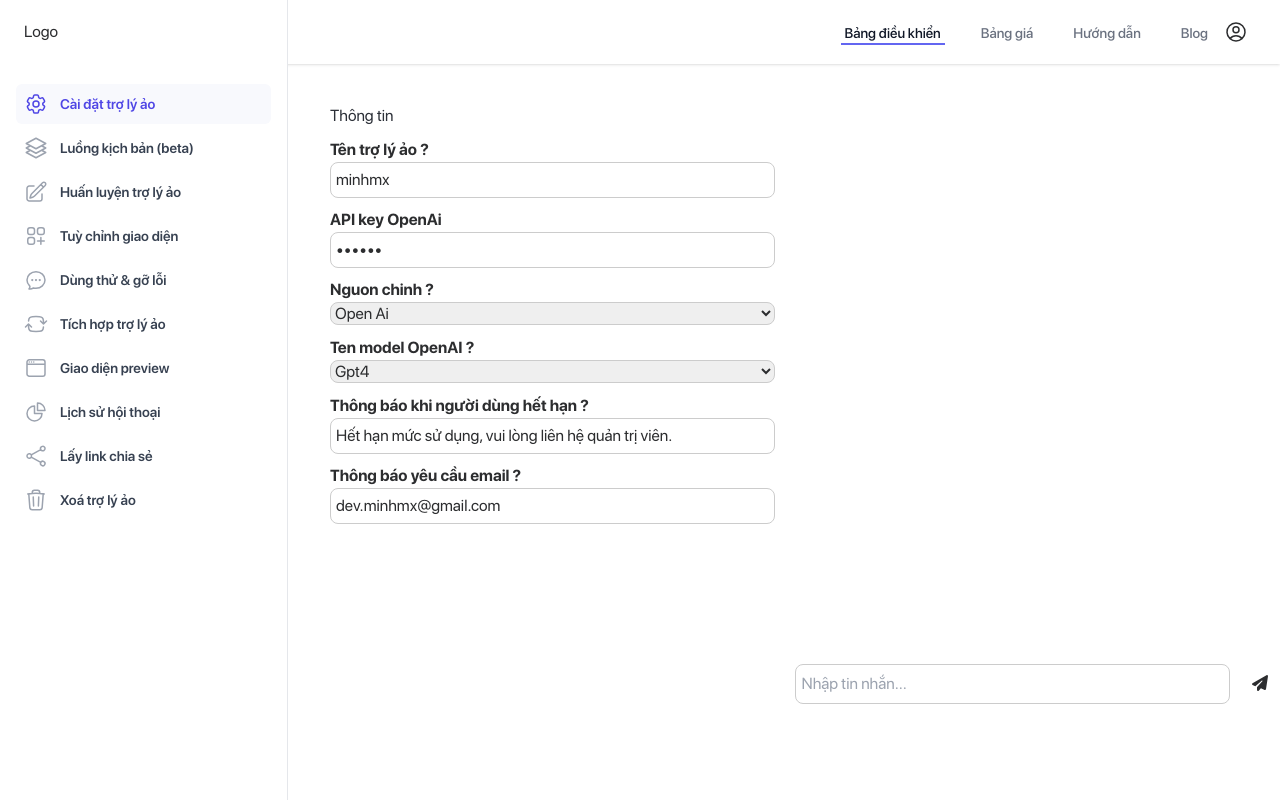
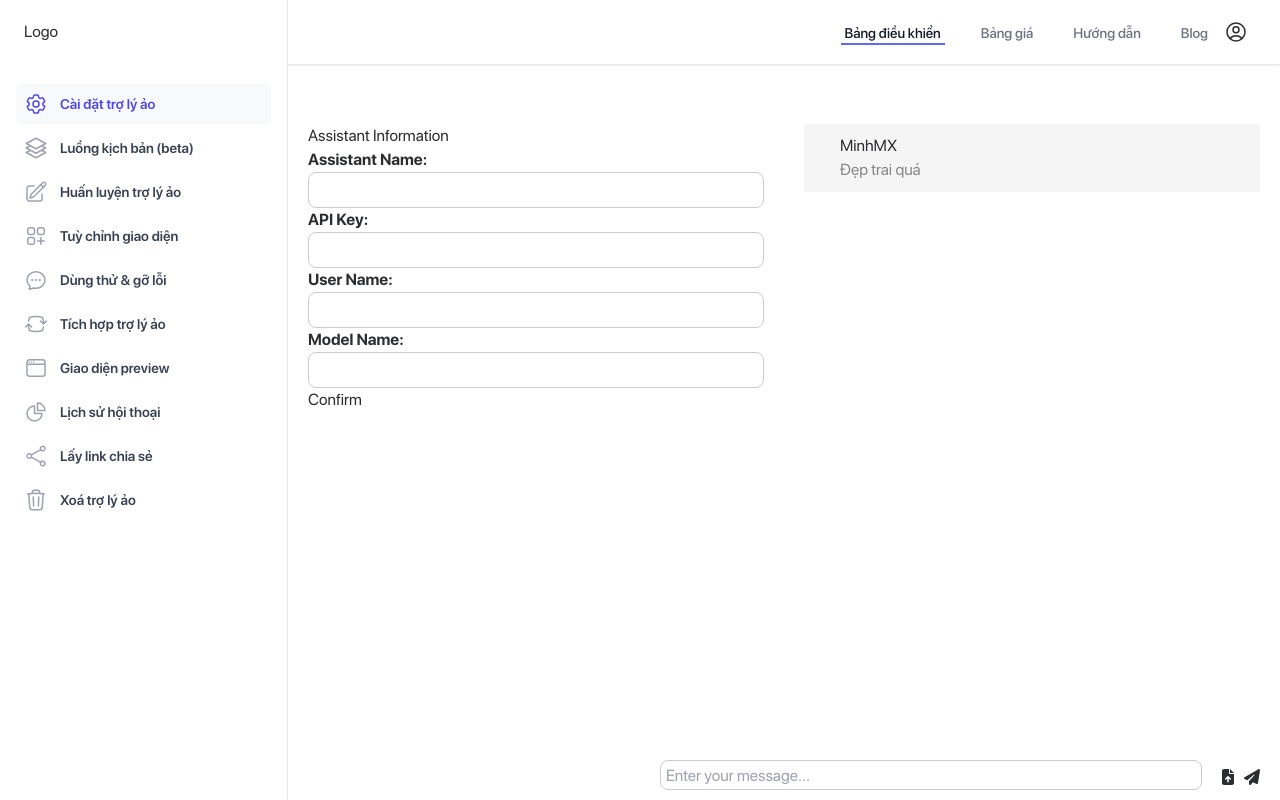
Before and after one commit to huanhust1998/chatbot-platform, a React (Vite) app: page / in a window 1280 px wide. Built offline with nearby package versions, Linux system fonts and the light colour scheme.

Commit message:
feat: chat

```diff
--- /dev/null
+++ b/src/components/AssistantInfoComponent.jsx
@@ -0,0 +1,74 @@
+import { useState } from "react";
+
+const AssistantInfoComponent = () => {
+  const [assistantName, setAssistantName] = useState("");
+  const [apiKey, setApiKey] = useState("");
+  const [userName, setUserName] = useState("");
+  const [modelName, setModelName] = useState("");
+
+  const handleAssistantNameChange = (event) => {
+    setAssistantName(event.target.value);
+  };
+
+  const handleApiKeyChange = (event) => {
+    setApiKey(event.target.value);
+  };
+
+  const handleUserNameChange = (event) => {
+    setUserName(event.target.value);
+  };
+
+  const handleModelNameChange = (event) => {
+    setModelName(event.target.value);
+  };
+
+  const handleConfirm = () => {
+    // Perform actions with the entered information
+    console.log(assistantName, apiKey, userName, modelName);
+  };
+
+  return (
+    <div>
+      <h2>Assistant Information</h2>
+      <div>
+        <label htmlFor="assistantName">Assistant Name:</label>
+        <input
+          type="text"
+          id="assistantName"
+          value={assistantName}
+          onChange={handleAssistantNameChange}
+        />
+      </div>
+      <div>
+        <label htmlFor="apiKey">API Key:</label>
+        <input
+          type="text"
+          id="apiKey"
+          value={apiKey}
+          onChange={handleApiKeyChange}
+        />
+      </div>
+      <div>
+        <label htmlFor="userName">User Name:</label>
+        <input
+          type="text"
+          id="userName"
+          value={userName}
+          onChange={handleUserNameChange}
+        />
+      </div>
+      <div>
+        <label htmlFor="modelName">Model Name:</label>
+        <input
+          type="text"
+          id="modelName"
+          value={modelName}
+          onChange={handleModelNameChange}
+        />
+      </div>
+      <button onClick={handleConfirm}>Confirm</button>
+    </div>
+  );
+};
+
+export default AssistantInfoComponent;
--- a/src/components/Chat.jsx
+++ b/src/components/Chat.jsx
@@ -1,77 +1,77 @@
-import React from 'react';
-import { FontAwesomeIcon } from '@fortawesome/react-fontawesome';
-import { faPaperPlane } from '@fortawesome/free-solid-svg-icons';
-// import { faIcon } from '@fortawesome/free-solid-svg-icons';
+import { useState, useRef, useEffect } from "react";
+import { FontAwesomeIcon } from "@fortawesome/react-fontawesome";
+import { faPaperPlane, faFileUpload } from "@fortawesome/free-solid-svg-icons";
 
-import '../css/Chat.css';
+import { IconBase } from "react-icons";
 
-// class Header extends React.Component {
-//     render() {
-//       return (
-//         <div className="header">
-//           <FontAwesomeIcon icon={faIcon} />
-//           <h1>Title</h1>
-//           <p>Subtitle</p>
-//         </div>
-//       );
-//     }
-// }
+import "../css/Chat.css"; // Import CSS file
 
-class Chat extends React.Component {
-  constructor(props) {
-    super(props);
-    this.state = {
-      messages: [],
-      newMessage: ''
+const ChatComponent = () => {
+  const [messages, setMessages] = useState([]);
+  const [inputValue, setInputValue] = useState("");
+  const [file, setFile] = useState(null);
+  const chatRef = useRef(null);
+
+  useEffect(() => {
+    chatRef.current.scrollTop = chatRef.current.scrollHeight;
+  }, [messages]);
+
+  const handleInputChange = (event) => {
+    setInputValue(event.target.value);
   };
+
+  const handleFileChange = (event) => {
+    setFile(event.target.files[0]);
+  };
+
+  const handleSendMessage = () => {
+    if (inputValue.trim() !== "") {
+      setMessages([...messages, inputValue]);
+      setInputValue("");
     }
+  };
 
-  handleChange = (event) => {
-    this.setState({ newMessage: event.target.value });
-  }
-
-  handleSubmit = (event) => {
-    event.preventDefault();
-    const { messages, newMessage } = this.state;
-    if (newMessage !== '') {
-      this.setState({
-        messages: [...messages, newMessage],
-        newMessage: ''
-      });
-    }
-  }
-
-  render() {
-    const { messages, newMessage } = this.state;
+  const handleUploadFile = () => {
+    console.log(file);
+  };
 
   return (
-      <div className="chat" >
-
-        {/* <Header /> */}
-
-        <div className="message-list">
+    <div className="chat-container">
+      <header className="chat-header">
+        <div className="chat-header-icon">
+          <IconBase />
+        </div>
+        <div className="chat-header-text">
+          <h2>MinhMX</h2>
+          <p>Đẹp trai quá</p>
+        </div>
+      </header>
+      <div className="chat-messages" ref={chatRef}>
         {messages.map((message, index) => (
-            <div key={index} className="message">{message}</div>
+          <div key={index}>{message}</div>
         ))}
       </div>
-        <div className="message-input"></div>
-        <form onSubmit={this.handleSubmit} className="input-container">
-          <div className="input-wrapper">
+      <div className="chat-input-container">
+        <div className="chat-input">
           <input
             type="text"
-              value={newMessage}
-              onChange={this.handleChange}
-              placeholder="Nhập tin nhắn..."
+            value={inputValue}
+            onChange={handleInputChange}
+            placeholder="Enter your message..."
           />
-            <button type="submit" className="send-button">
+          <input type="file" onChange={handleFileChange} />
+
+          <button onClick={handleUploadFile}>
+            <FontAwesomeIcon icon={faFileUpload} />
+          </button>
+
+          <button onClick={handleSendMessage}>
             <FontAwesomeIcon icon={faPaperPlane} />
           </button>
         </div>
-        </form>
-
+      </div>
     </div>
   );
-  }
-}
+};
 
-export default Chat;
+export default ChatComponent;
--- a/src/css/Chat.css
+++ b/src/css/Chat.css
@@ -1,44 +1,64 @@
-.input-wrapper {
+/* ChatComponent.css */
+.chat-input-container {
+  position: fixed;
+  bottom: 0;
+  right: 0;
+  width: 50%;
   display: flex;
+  align-items: flex-end;
+  justify-content: flex-end;
+  padding: 10px;
 }
 
-  .input-wrapper input {
+.chat-input {
+  display: flex;
+  align-items: end;
+  width: 500%;
+  max-width: 600px;
+  margin: 0 auto;
+}
+
+.chat-input input[type="text"] {
   flex: 1;
+  height: 30px;
+  padding: 5px;
   margin-right: 10px;
 }
 
-  .input-wrapper .send-button {
-    width: 40px;
-    height: 40px;
+.chat-input input[type="file"] {
+  display: none;
 }
-  .chat {
-    border-radius: 10px;
-    /* Các thuộc tính CSS khác cho phần tử chat */
+
+/* ChatComponent.css */
+.chat-container {
+  /* Existing styles */
+}
+
+.chat-header {
+  display: flex;
+  align-items: center;
+  padding: 10px;
+  background-color: #f5f5f5;
+}
+
+.chat-header-icon {
+  margin-right: 10px;
+}
+
+.chat-header-text {
   display: flex;
   flex-direction: column;
-    height: 600px;
 }
 
-  .message-input {
-    border-radius: 10px;
-    /* Các thuộc tính CSS khác cho phần tử message-input */
+.chat-header-text h2 {
+  margin: 0;
 }
 
-  .input-container {
-    border-radius: 10px;
-    /* Các thuộc tính CSS khác cho phần tử input-container */
+.chat-header-text p {
+  margin: 0;
+  color: #888;
 }
 
-  .send-button {
-    border-radius: 50%;
-    /* Các thuộc tính CSS khác cho nút gửi */
+.chat-input button {
+  margin-left: 10px; /* Add margin-left here */
 }
-
-  .message-list {
-    flex: 1;
-    overflow-y: scroll;
-  }
-
-  .message-input {
-    margin-top: auto;
-  }
--- a/src/layouts/Dashboard.jsx
+++ b/src/layouts/Dashboard.jsx
@@ -15,6 +15,7 @@ import {
 } from '@heroicons/react/24/outline'
 import Navbar from '../components/MNavbar';
 import Chat from '../components/Chat';
+import AssistantInfoComponent from '../components/AssistantInfoComponent';
 
 import './Dashboard.css';
 
@@ -183,51 +184,14 @@ export default function Example() {
           {/* Cho de place content vaof layout */}
           <main className="py-10">
 
-            <div className="px-4 sm:px-6 lg:px-8">
-              <form className="Division">
-                <p>Thông tin</p>
-
-                <div className="input-box">
-                    <label htmlFor="fname">Tên trợ lý ảo ?</label>
-                    <input type="text" id="fname" value="minhmx"/>
-                </div>
-
-                <div className="input-box">
-                    <label htmlFor="fApiKey">API key OpenAi</label>
-                    <input type="password" required id="fApiKey" value="minhmx"/>
-                    <i className="uil uil-eye-sslash toggle"></i>
-                </div>
-
-                <div className="input-box">
-                    <label htmlFor="fsource">Nguon chinh ?</label>
-                    <select name="Source" id="soruces">
-                        <option value="openai">Open Ai</option>
-                        <option value="copilot">Github Copilot</option>
-                    </select>
-                </div>
-
-                <div className="input-box">
-                    <label htmlFor="fmodel">Ten model OpenAI ?</label>
-                    <select name="Model" id="models">
-                        <option value="gpt4">Gpt4</option>
-                        <option value="gpt3.5">Gpt3.5</option>
-                    </select>
-                </div>
-
-                <div className="input-box">
-                    <label htmlFor="f_notification_expried">Thông báo khi người dùng hết hạn ?</label>
-                    <input type="text" value="Hết hạn mức sử dụng, vui lòng liên hệ quản trị viên." />
-                </div>
-
-                <div className="input-box">
-                    <label htmlFor="f_notification_email">Thông báo yêu cầu email ?</label>
-                    <input type="text" value="dev.minhmx@gmail.com" />
-                </div>
-            </form>
-
+          <div style={{ display: "flex" }}>
+            <div style={{ flex: 1, padding: "20px" }}>
+              <AssistantInfoComponent />
             </div>
-
-            <Chat />
+            <div style={{ flex: 1, padding: "20px" }}>
+              <Chat />
+            </div>
+          </div>
           </main>
         </div>
       </div>
```
Also changed, not shown: src/components/header.jsx (added). Lines whose indentation alone changed are shown as unchanged.
